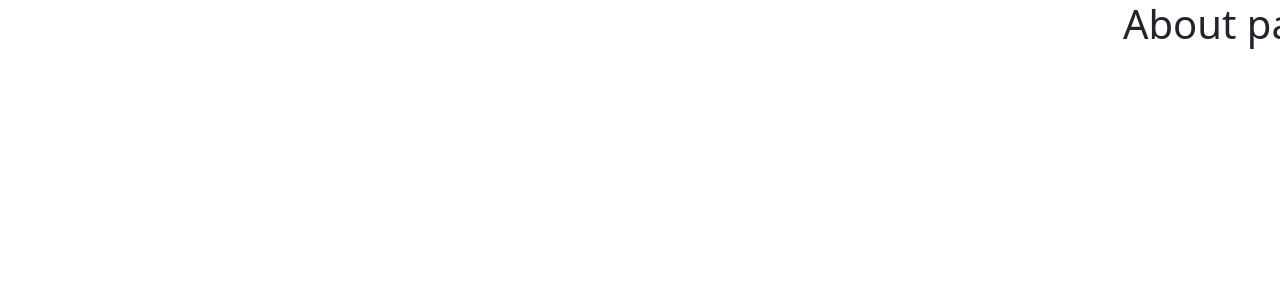
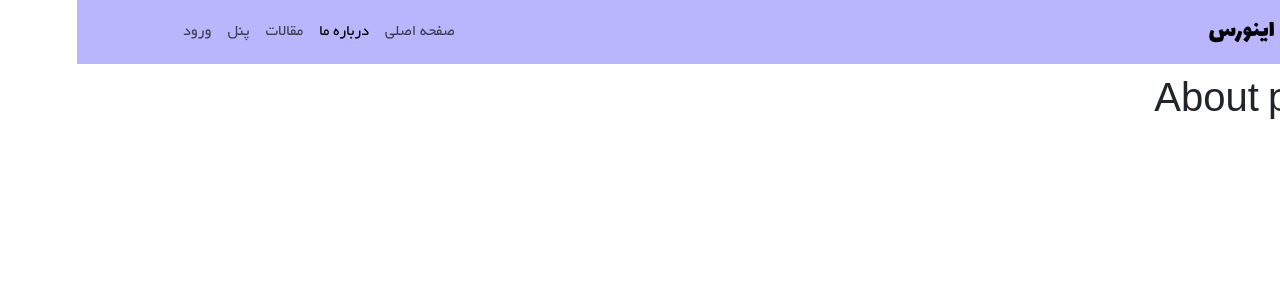
Before and after one commit to RoyaAlmasimehr/app-1, a React (Create React App) app: page /about in a window 1280 px wide. Shown: the top 300 px of the page. Built offline with nearby package versions, Linux system fonts and the light colour scheme.

Commit message:
add Navbar

```diff
--- a/src/App.js
+++ b/src/App.js
@@ -1,17 +1,18 @@
 import { BrowserRouter, Route, Routes } from "react-router-dom";
 import Home from "./pages/home/Home";
 import About from "./pages/about/About";
-import Blog from "./pages/blog/Blog";
+import Blog from "./pages/article/Article";
 import Course from "./pages/course/Course";
 import Login from "./pages/login/Login";
 import Panel from "./pages/panel/Panel";
+import Article from "./pages/article/Article";
 function App() {
   return (
     <BrowserRouter>
       <Routes>
         <Route path="/" element={<Home />} />
         <Route path="/about" element={<About />} />
-        <Route path="/blog" element={<Blog />} />
+        <Route path="/article" element={<Article />} />
         <Route path="/course" element={<Course />} />
         <Route path="/login" element={<Login />} />
         <Route path="/panel" element={<Panel />} />
--- a/src/components/navbar/Navbar.css
+++ b/src/components/navbar/Navbar.css
@@ -0,0 +1,4 @@
+
+.active{
+    border-bottom: 2px solid black;
+}
--- a/src/components/navbar/Navbar.js
+++ b/src/components/navbar/Navbar.js
@@ -1,10 +1,64 @@
+import Container from "react-bootstrap/Container";
 
+import Nav from "react-bootstrap/Nav";
+import Navbar from "react-bootstrap/Navbar";
 
-import "./Navbar.css"
-function Navbar() {
-    return ( <div>
+import Offcanvas from "react-bootstrap/Offcanvas";
+import { NavLink } from "react-router-dom";
 
-    </div> )
+import "./Navbar.css";
+function MyNavbar() {
+  const expand = "md";
+  return (
+    <div>
+      <Navbar
+        key={expand}
+        style={{ backgroundColor: "rgb(186,182,253)" }}
+        expand ={expand}
+        className=" mb-3"
+      >
+        <Container>
+          <Navbar.Brand
+            style={{ fontFamily: "Lalezar", fontSize: "25px" }}
+            href="#"
+          >
+            اینورس
+          </Navbar.Brand>
+          <Navbar.Toggle aria-controls={`offcanvasNavbar-expand-${expand}`} />
+          <Navbar.Offcanvas
+            id={`offcanvasNavbar-expand-${expand}`}
+            aria-labelledby={`offcanvasNavbarLabel-expand-${expand}`}
+            placement="start"
+          >
+            <Offcanvas.Header closeButton>
+              <Offcanvas.Title id={`offcanvasNavbarLabel-expand-${expand}`}>
+                Offcanvas
+              </Offcanvas.Title>
+            </Offcanvas.Header>
+            <Offcanvas.Body>
+              <Nav className="justify-content-end flex-grow-1 pe-3">
+                <NavLink to="/" className="nav-link">
+                  صفحه اصلی
+                </NavLink>
+                <NavLink to="/about" className="nav-link">
+                  درباره ما
+                </NavLink>
+                <NavLink to="/article" className="nav-link">
+                  مقالات
+                </NavLink>
+                <NavLink to="/panel" className="nav-link">
+                  پنل
+                </NavLink>
+                <NavLink to="/login" className="nav-link">
+                  ورود
+                </NavLink>
+              </Nav>
+            </Offcanvas.Body>
+          </Navbar.Offcanvas>
+        </Container>
+      </Navbar>
+    </div>
+  );
 }
 
-export default Navbar;
+export default MyNavbar;
--- a/src/index.css
+++ b/src/index.css
@@ -1,10 +1,10 @@
 
 @font-face {
-    font-family: lalezar;
+    font-family: "Lalezar";
     src: url(./assets/fonts/Lalezar.ttf);
 }
 @font-face {
-    font-family: yekan;
+    font-family: "Yekan";
     src: url(./assets/fonts/Yekan.ttf);
 }
 
@@ -14,4 +14,5 @@
     margin: 0;
     padding: 0;
     box-sizing: border-box;
+    font-family: 'Yekan',sans-serif ;
 }
--- a/src/pages/about/About.js
+++ b/src/pages/about/About.js
@@ -1,7 +1,8 @@
 import './About.css'
-
+import MyNavbar from '../../components/navbar/Navbar';
 function  About() {
     return ( <div>
+    <MyNavbar />
 <h1>About page</h1>
     </div> )
 }
--- /dev/null
+++ b/src/pages/article/Article.js
@@ -0,0 +1,12 @@
+import "./Article.css";
+import MyNavbar from "../../components/navbar/Navbar";
+function  Article() {
+    return (
+      <div>
+        <MyNavbar />
+        <h1>blog page</h1>
+      </div>
+    );
+}
+
+export default Article;
--- a/src/pages/blog/Blog.js
+++ /dev/null
@@ -1,10 +0,0 @@
-import './Blog.css'
-
-function  Blog() {
-    return (  <div>
-        <h1>blog page</h1>
-    </div>
-    )
-}
-
-export default  Blog;
--- a/src/pages/course/Course.js
+++ b/src/pages/course/Course.js
@@ -1,11 +1,12 @@
 import './Course.css'
-
+import MyNavbar from '../../components/navbar/Navbar';
 function  Course() {
     return (
-        <div>
-            <h1> course page</h1>
-        </div>
-     )
+      <div>
+        <MyNavbar />
+        <h1> course page</h1>
+      </div>
+    );
 }
 
 export default  Course;
--- a/src/pages/home/Home.js
+++ b/src/pages/home/Home.js
@@ -1,8 +1,9 @@
+import MyNavbar from '../../components/navbar/Navbar';
 import './Home.css'
 
 function Home() {
     return ( <div>
-        <h1>This is Home page</h1>
+      <MyNavbar />
     </div> )
 }
 
--- a/src/pages/login/Login.js
+++ b/src/pages/login/Login.js
@@ -1,12 +1,13 @@
-
+import MyNavbar from '../../components/navbar/Navbar';
 import './Login.css'
 
 function  Login() {
     return (
-        <div>
-            <h1>Login page</h1>
-        </div>
-     )
+      <div>
+        <MyNavbar />
+        <h1>Login page</h1>
+      </div>
+    );
 }
 
 export default  Login;
--- a/src/pages/panel/Panel.js
+++ b/src/pages/panel/Panel.js
@@ -1,11 +1,12 @@
 import './Panel.css'
-
+import MyNavbar from '../../components/navbar/Navbar';
 function  Panel() {
     return (
-        <div>
-            <h1>panel page</h1>
-        </div>
-     )
+      <div>
+        <MyNavbar />
+        <h1>panel page</h1>
+      </div>
+    );
 }
 
 export default  Panel;
```
Also changed, not shown: src/pages/article/Article.css (added).
